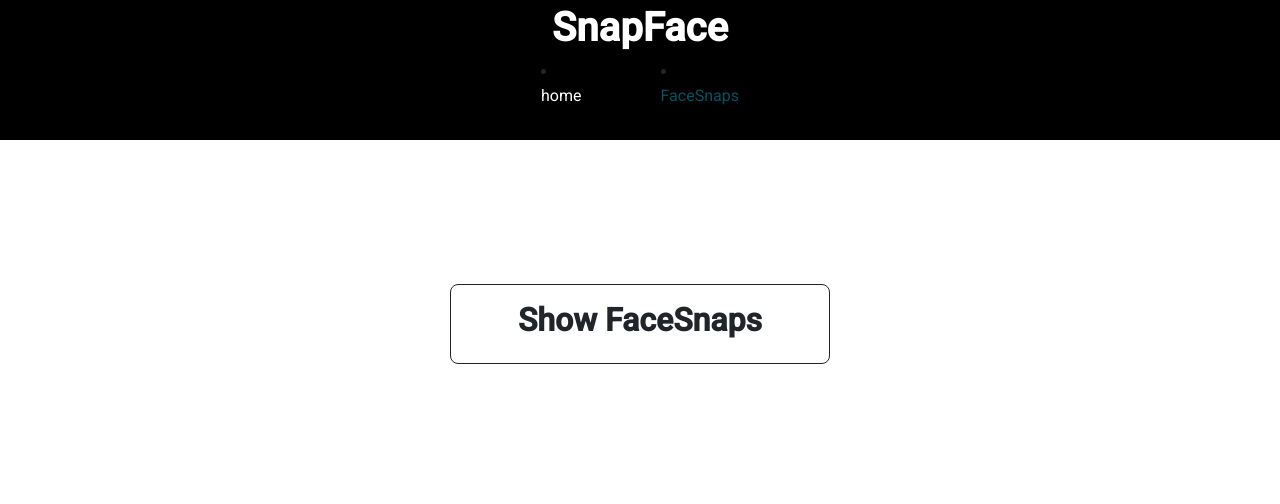
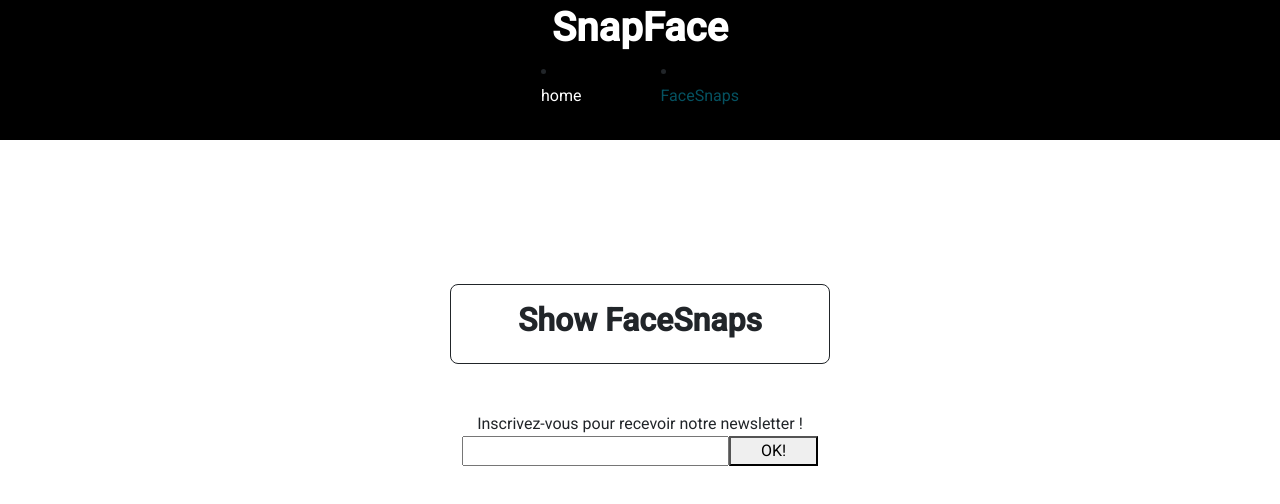
Before and after one commit to DorianRondi/BeginAngularOpenClassrooms, an Angular app: page / in a window 1280 px wide. Shown: the top 504 px of the page. Built offline with nearby package versions, Linux system fonts and the light colour scheme.

Commit message:
Template driven Form

```diff
--- a/src/app/app.module.ts
+++ b/src/app/app.module.ts
@@ -1,12 +1,13 @@
 import { NgModule } from '@angular/core';
 import { BrowserModule } from '@angular/platform-browser';
+import { FormsModule } from '@angular/forms';
 
+import { AppRoutingModule } from './app.routing.module';
 import { AppComponent } from './app.component';
 import { FaceSnapComponent } from './face-snap/face-snap.component';
 import { FaceSnapListComponent } from './face-snap-list/face-snap-list.component';
 import { HeaderComponent } from './header/header.component';
 import { LandingPageComponent } from './landing-page/landing-page.component';
-import { AppRoutingModule } from './app.routing.module';
 import { SingleFaceSnapComponent } from './single-face-snap/single-face-snap.component';
 
 @NgModule({
@@ -20,7 +21,8 @@ import { SingleFaceSnapComponent } from './single-face-snap/single-face-snap.com
   ],
   imports: [
     BrowserModule,
-    AppRoutingModule
+    AppRoutingModule,
+    FormsModule
   ],
   providers: [],
   bootstrap: [AppComponent]
--- a/src/app/face-snap-list/face-snap-list.component.ts
+++ b/src/app/face-snap-list/face-snap-list.component.ts
@@ -14,23 +14,23 @@ export class FaceSnapListComponent implements OnInit{
 
   snaps!: FaceSnap[];
 
-  private destroy$!: Subject<boolean>;
+  //private destroy$!: Subject<boolean>;
 
   constructor(private FaceSnapService: FaceSnapService){}
 
   ngOnInit() {
-    this.destroy$ = new Subject<boolean>();
+    this.snaps = this.FaceSnapService.getAllFaceSnaps();
 
+    //this.destroy$ = new Subject<boolean>();
+
+    /*
     interval(1000).pipe(
     tap(console.log),
     takeUntil(this.destroy$)
     ).subscribe();
-
-    this.snaps = this.FaceSnapService.getAllFaceSnaps();
+    */
   }
 
-  ngOnDestroy(): void {
-    this.destroy$.next(true);
-}
+  //ngOnDestroy(): void { this.destroy$.next(true); }
 
 }
--- a/src/app/landing-page/landing-page.component.html
+++ b/src/app/landing-page/landing-page.component.html
@@ -8,6 +8,18 @@
     </div>
     <div class="col-4"></div>
   </div>
+  <div class="row pt-5">
+    <div class="col-4"></div>
+    <div class="col-4">
+      <form class="text-center" #subscribeForm="ngForm" (ngSubmit)="onSubmitForm(subscribeForm)">
+        <label for="emailInput">Inscrivez-vous pour recevoir notre newsletter !</label>
+        <input id="emailInput" name="userEmail" type="email" [(ngModel)]="userEmail" class="w-75">
+        <button type="submit" class="w-25">OK!</button>
+
+        <p>{{ userEmail }}</p>
+      </form>
+    </div>
+  </div>
 </div>
 
 <!--
--- a/src/app/landing-page/landing-page.component.ts
+++ b/src/app/landing-page/landing-page.component.ts
@@ -1,4 +1,5 @@
-import { Component } from '@angular/core';
+import { Component, OnInit } from '@angular/core';
+import { NgForm } from '@angular/forms';
 import { Router } from '@angular/router';
 
 @Component({
@@ -7,11 +8,19 @@ import { Router } from '@angular/router';
   styleUrls: ['./landing-page.component.scss']
 })
 
-export class LandingPageComponent {
+export class LandingPageComponent implements OnInit {
+
+  userEmail?: string;
 
   constructor(private router: Router){}
+
+  ngOnInit(): void {}
 
   onShowFaceSnaps() {
     this.router.navigateByUrl('facesnaps');
   }
+
+  onSubmitForm(form: NgForm): void {
+    console.log(form.value);
+  }
 }
```
